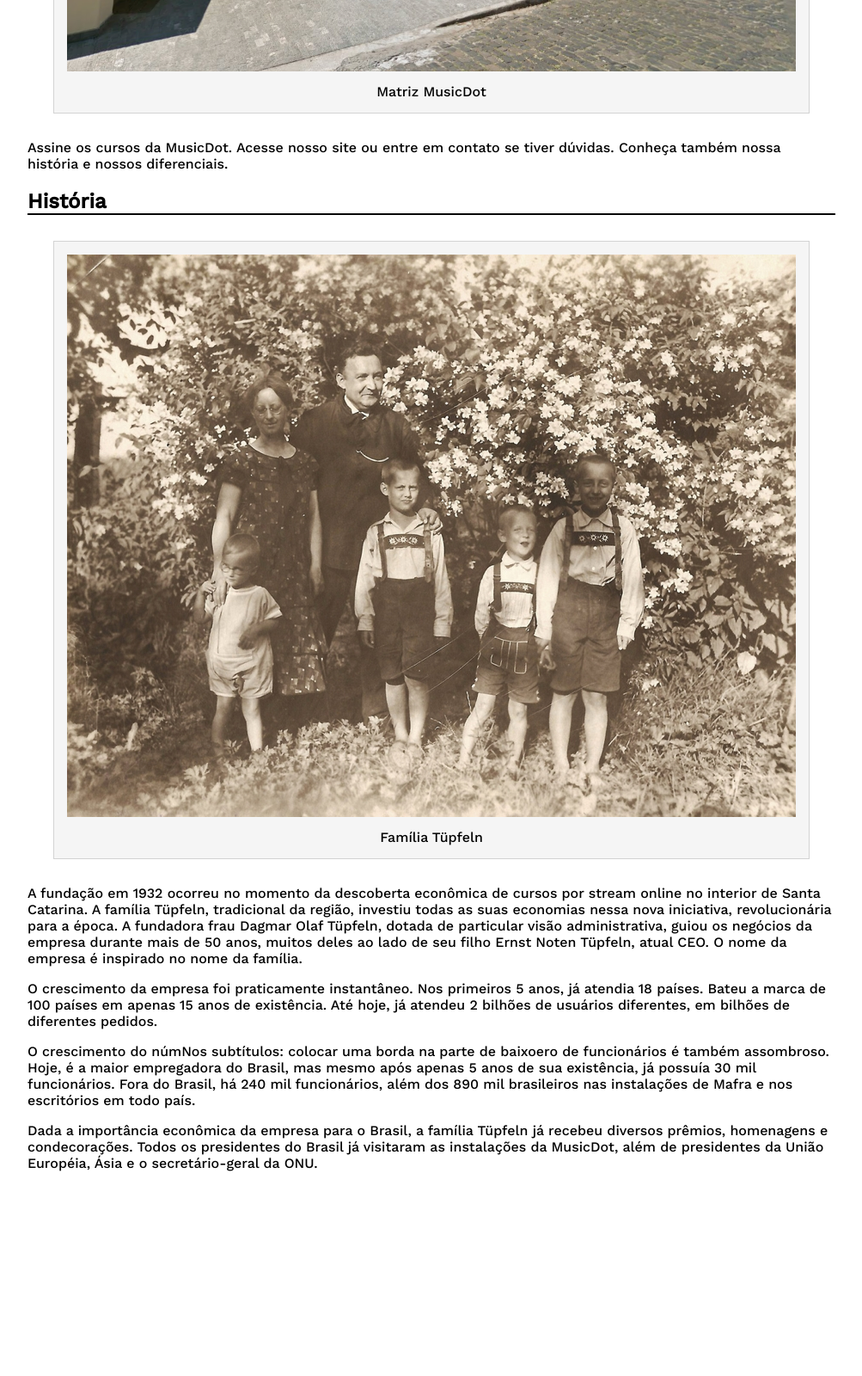
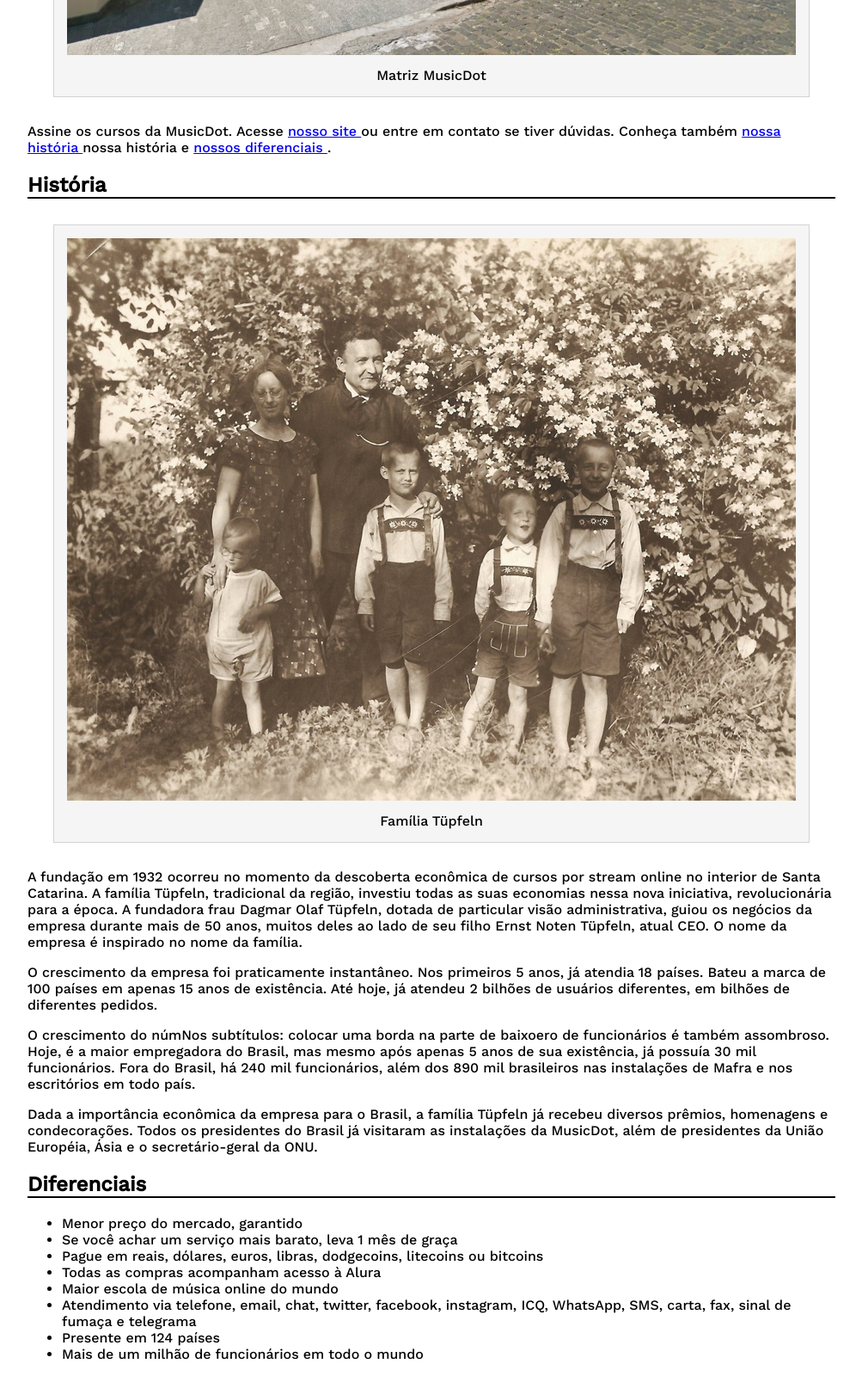
Before and after one commit to PedroHenriqueTS/Introdu.-HTML, a plain HTML site: page sobre.html in a window 1280 px wide. Shown: the part 819-2419 px from the top of the page at 86% size, without its empty margins (138-1141 px from the left). Before the commit the page ends 2197 px from the top, so only its background shows below. Drawn offline with nearby package versions, Linux system fonts and the light colour scheme.

Commit message:
Tópico CSS - Atividade 3

```diff
--- a/sobre.html
+++ b/sobre.html
@@ -18,7 +18,7 @@
     </p>
 
     <p>
-        Nossa matriz fica em Mafra, em Santa Catarina. De lá, saem grande parte das gravações de nossos cursos.
+        Nossa matriz fica em <a href="http://maps.google.com.br/?q=190,GabrielDequech,Mafra,SC">Mafra Santa Catarina</a>. De lá, saem grande parte das gravações de nossos cursos.
         Nossa matriz:
     </p>
 
@@ -28,11 +28,11 @@
     </figure>
 
     <p>
-        Assine os cursos da MusicDot. Acesse nosso site ou entre em contato se tiver dúvidas.
-        Conheça também nossa história e nossos diferenciais.
+        Assine os cursos da MusicDot. Acesse <a href="index.html"> nosso site </a> ou entre em contato se tiver dúvidas.
+        Conheça também <a href="#historia"> nossa história </a> nossa história e  <a href="#diferenciais"> nossos diferenciais </a>.
     </p>
 
-    <h2>História</h2>
+    <h2 id = "historia"> História</h2>
     <figure>
         <img src="img/familia-tupfeln.jpg" alt="Família Tüpfeln">
         <figcaption>Família Tüpfeln</figcaption>
@@ -72,4 +72,15 @@
         Ásia e o secretário-geral da ONU.
     </p>
 
+    <h2 id="diferenciais"> Diferenciais </h2>
+    <ul>
+        <li> Menor preço do mercado, garantido </li>
+        <li> Se você achar um serviço mais barato, leva 1 mês de graça </li>
+        <li> Pague em reais, dólares, euros, libras, dodgecoins, litecoins ou bitcoins </li>
+        <li> Todas as compras acompanham acesso à Alura </li>
+        <li> Maior escola de música online do mundo </li>
+        <li> Atendimento via telefone, email, chat, twitter, facebook, instagram, ICQ, WhatsApp, SMS, carta, fax, sinal de fumaça e telegrama </li>
+        <li> Presente em 124 países </li>
+        <li> Mais de um milhão de funcionários em todo o mundo </li>
+    </ul>
 </html>
```
